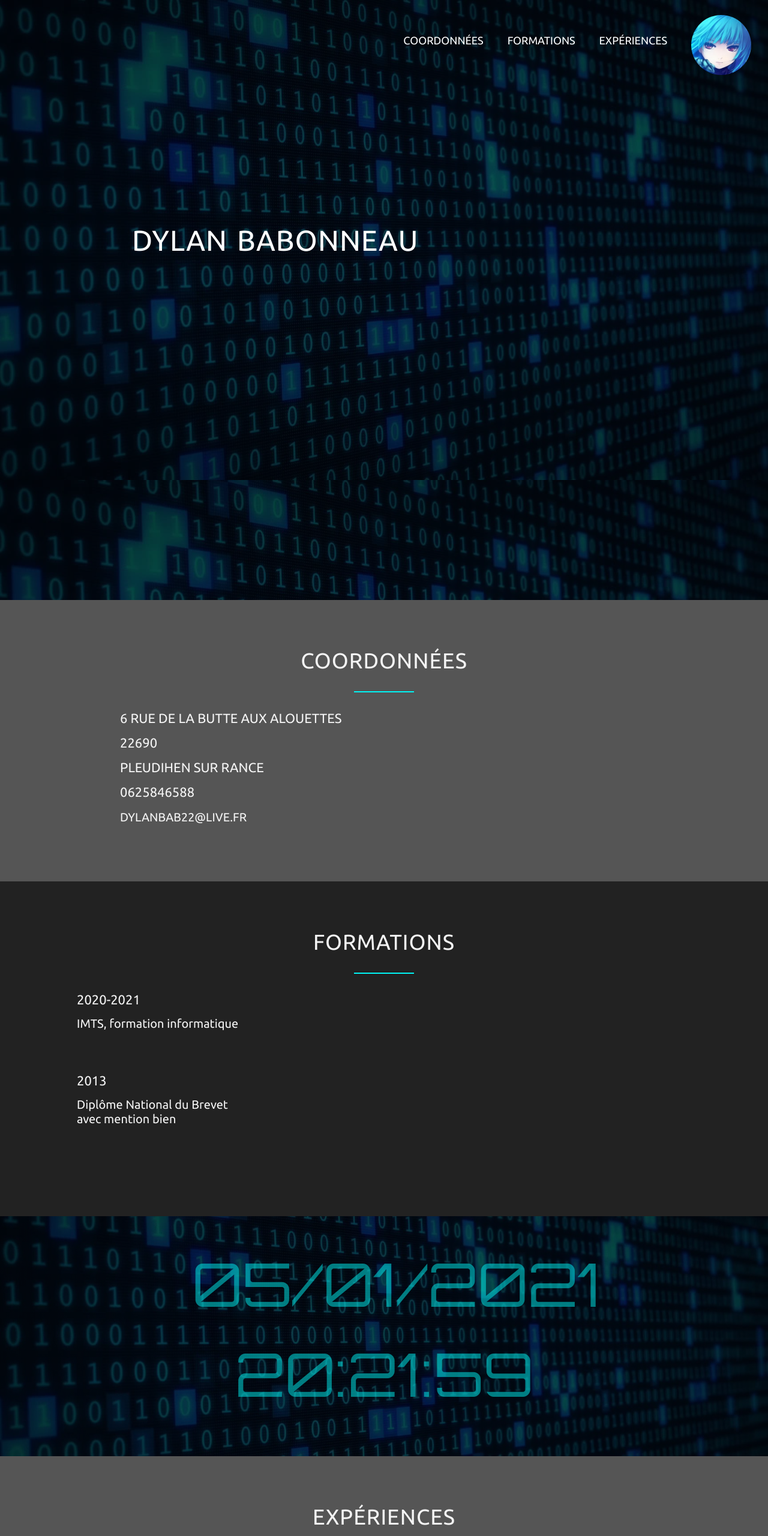
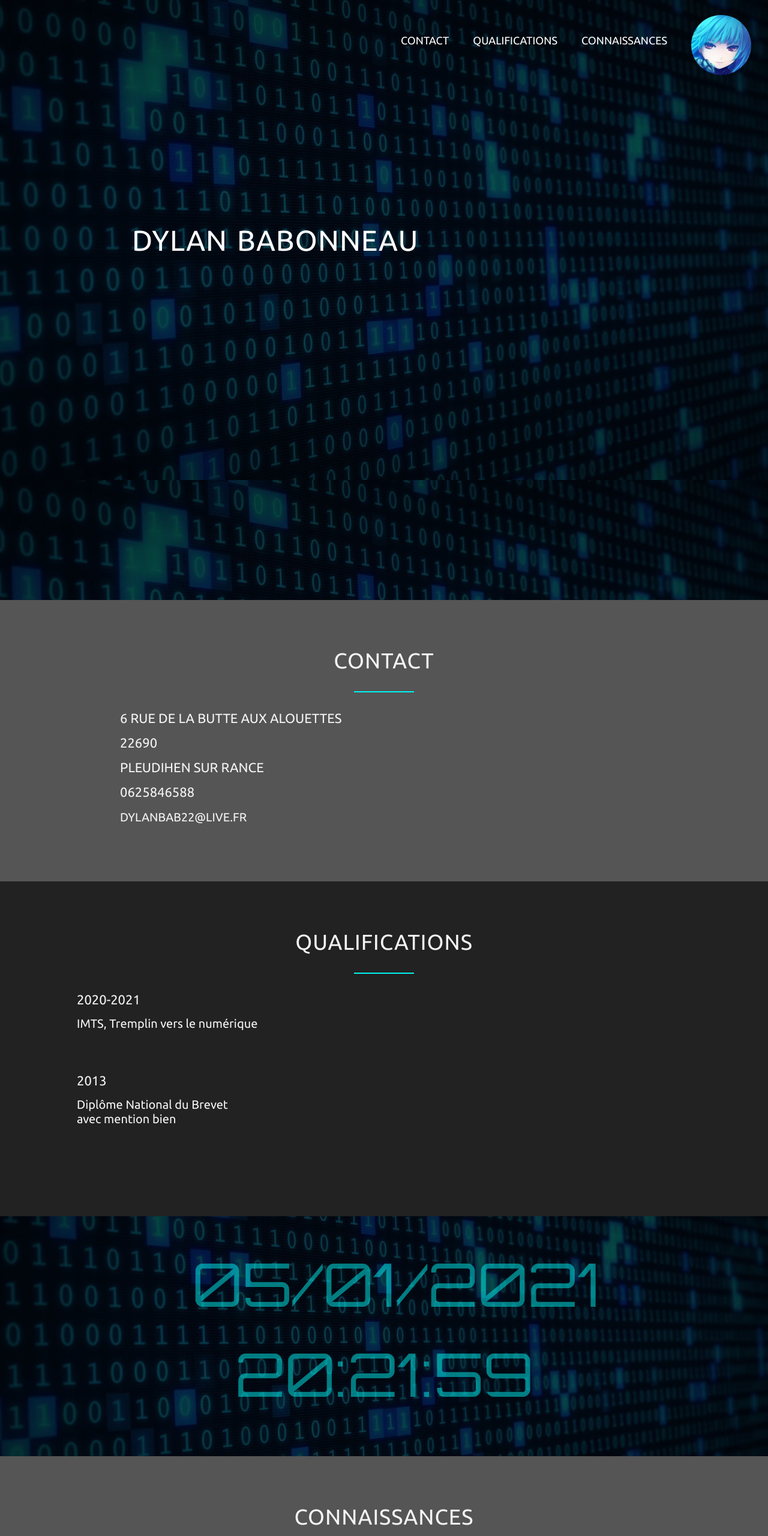
Before and after one commit to Daymortel/porto, a plain HTML site: page index.html in a window 1280 px wide. Shown: the top 2560 px of the page at 60% size. Drawn offline with Linux system fonts and the light colour scheme; files whose address does not match are found by name; a web font is replaced by a local one.

Commit message:
Update index.html

```diff
--- a/index.html
+++ b/index.html
@@ -18,9 +18,9 @@
       <nav>
         <div class="row">
           <ul id="menu">
-            <li><a href="#coordonnées">coordonnées</a></li>
-            <li><a href="#formations">formations</a></li>
-            <li><a href="#expériences">expériences</a></li>
+            <li><a href="#coordonnées">contact</a></li>
+            <li><a href="#formations">qualifications</a></li>
+            <li><a href="#expériences">connaissances</a></li>
             <li><a href="#menu"><img class="avatar" src="img/avatar.jpg" alt="avatar"></a></li>
           </ul>
         </div>
@@ -32,7 +32,7 @@
     <main>
       <section id="coordonnées">
           <div class="coord">
-            <h2>Coordonnées</h2>
+            <h2>Contact</h2>
           </div>
         <div class="row coordlist">
           <div class="">
@@ -48,18 +48,18 @@
             <h3><a onclick="copytel()" data-clip title="0625846588">0625846588</a></h3>
           </div>
           <div class="">
-            <h3><a onclick="copymail()" id="mail" href="mailto:basile.lucena@protonmail.com">dylanbab22@live.fr</a></h3>
+            <h3><a onclick="copymail()" id="mail" href="mailto:dylanbab22@live.fr">dylanbab22@live.fr</a></h3>
           </div>
         </div>
       </section>
       <section id="formations">
           <div>
-            <h2>Formations</h2>
+            <h2>Qualifications</h2>
           </div>
         <div class="row">
           <div class="dates">
             <h3>2020-2021</h3>
-            <p>IMTS, formation informatique</p>
+            <p>IMTS, Tremplin vers le numérique</p>
           </div>
           <div class="dates">
             <h3>2013</h3>
@@ -78,12 +78,15 @@
       </div>
       <section id="expériences">
           <div>
-            <h2>Expériences</h2>
+            <h2>Connaissances</h2>
           </div>
         <div class="row">
           <div class="dates">
-            <h3>2016</h3>
-            <p>Dépanage informatique</p>
+	    <h3>Languages de programmation</h3>
+            <p>C</p>
+	    <p>Python</p>
+            <p>HTML</p>
+            <p>CSS</p>
           </div>
         </div>
       </section>
```
